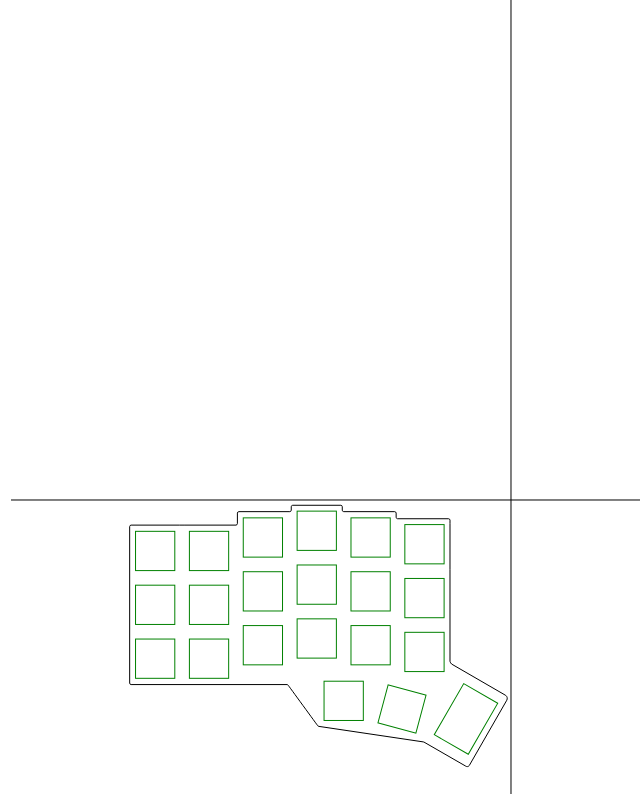
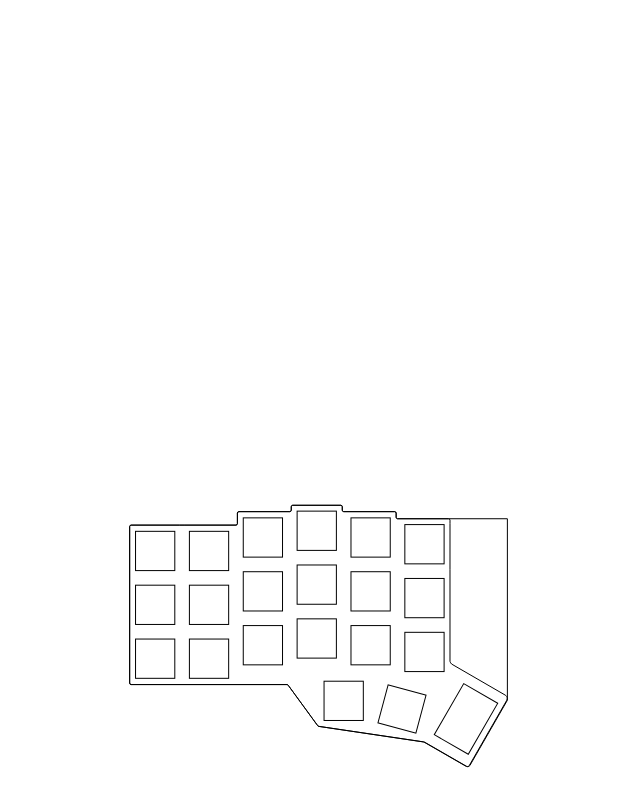
Before and after one commit to ollyhayes/Keyboard-presentation, a React (Create React App) app: page / in a window 1280 px wide. Shown: the whole page, without its empty margins (68-708 px from the left). Built offline with nearby package versions, Linux system fonts and the light colour scheme.

Commit message:
Path without the chip cutout

```diff
--- a/src/Keyboard.js
+++ b/src/Keyboard.js
@@ -51,6 +51,7 @@ export default function Keyboard() {
 		{ command: "v", args: [ 3.543 ] },
 		{ command: "c", args: [ 0, 0.783, 0.635, 1.418, 1.417, 1.418 ] },
 		{ command: "h", args: [ 51.028 ] },
+		// { command: "L", args: [ 0, 0 ] },
 		{ command: "c", args: [ 0.783, 0, 1.418, 0.635, 1.418, 1.417 ] },
 		{ command: "v", args: [ 4.253 ] },
 		{ command: "c", args: [ 0, 0.782, 0.634, 1.417, 1.417, 1.417 ] },
@@ -61,6 +62,45 @@ export default function Keyboard() {
 		{ command: "c", args: [ 0.232, 1.086, 0.808, 2.069, 1.641, 2.806 ] },
 		{ command: "l", args: [ 54.076, 31.287 ] },
 		{ command: "c", args: [ 1.495, 1.123, 1.954, 3.165, 1.085, 4.821 ] },
+		{ command: "l", args: [ -37.524, 65.31 ] },
+		{ command: "c", args: [ -0.013, 0.02, -0.027, 0.04, -0.041, 0.06, -0.788, 1.114, -2.331, 1.38, -3.445, 0.592 ] },
+		{ command: "l", args: [ -41.811, -24.066 ] },
+		{ command: "c", args: [ -0.258, -0.089, -0.524, -0.158, -0.794, -0.204 ] },
+		{ command: "L", args: [ -192.11, 226.398 ] },
+		{ command: "c", args: [ -0.367, -0.037, -0.713, -0.185, -0.993, -0.424 ] },
+		{ command: "C", args: [ -193.103, 225.974, -223.01, 184.986, -223, 185 ] }
+	]
+	const path2 = [
+		{ command: "m", args: [ -223, 185 ] },
+		{ command: "c", args: [ -0.266, -0.266, -0.626, -0.415, -1.002, -0.415 ] },
+		{ command: "h", args: [ -155.917 ] },
+		{ command: "c", args: [ -0.783, 0, -1.417, -0.635, -1.417, -1.418 ] },
+		{ command: "v", args: [ -156.625 ] },
+		{ command: "c", args: [ 0, -0.783, 0.634, -1.417, 1.417, -1.417 ] },
+		{ command: "h", args: [ 48.192, 5.67, 51.028 ] },
+		{ command: "c", args: [ 0.782, 0, 1.417, -0.635, 1.417, -1.418 ] },
+		{ command: "v", args: [ -10.631 ] },
+		{ command: "c", args: [ 0, -0.782, 0.634, -1.417, 1.417, -1.417 ] },
+		{ command: "H", args: [ -221.167 ] },
+		{ command: "c", args: [ 0.782, 0, 1.417, -0.635, 1.417, -1.418 ] },
+		{ command: "v", args: [ -3.543 ] },
+		{ command: "c", args: [ 0, -0.783, 0.635, -1.418, 1.418, -1.418 ] },
+		{ command: "H", args: [ -170.14 ] },
+		{ command: "c", args: [ 0.783, 0, 1.417, 0.635, 1.417, 1.418 ] },
+		{ command: "v", args: [ 3.543 ] },
+		{ command: "c", args: [ 0, 0.783, 0.635, 1.418, 1.417, 1.418 ] },
+		{ command: "h", args: [ 51.028 ] },
+		{ command: "c", args: [ 0.783, 0, 1.418, 0.635, 1.418, 1.417 ] },
+		{ command: "v", args: [ 4.253 ] },
+		{ command: "c", args: [ 0, 0.782, 0.634, 1.417, 1.417, 1.417 ] },
+		{ command: "h", args: [ 51.027 ] },
+		{ command: "l", args: [ 58.8, 0 ] },
+		// { command: "c", args: [ 0.783, 0, 1.418, 0.635, 1.418, 1.418 ] },
+		{ command: "v", args: [ 181.5 ] },
+		// { command: "L", args: [ -61.001000000000005, 69.757, -61, 161.296 ] },
+		// { command: "c", args: [ 0.232, 1.086, 0.808, 2.069, 1.641, 2.806 ] },
+		// { command: "l", args: [ 54.076, 31.287 ] },
+		// { command: "c", args: [ 1.495, 1.123, 1.954, 3.165, 1.085, 4.821 ] },
 		{ command: "l", args: [ -37.524, 65.31 ] },
 		{ command: "c", args: [ -0.013, 0.02, -0.027, 0.04, -0.041, 0.06, -0.788, 1.114, -2.331, 1.38, -3.445, 0.592 ] },
 		{ command: "l", args: [ -41.811, -24.066 ] },
@@ -105,15 +145,16 @@ export default function Keyboard() {
 		}
 	}
 
-	const pathString = path.reduce((pathString, {command, args}) => `${pathString}${command} ${args.join(' ')} `, '') + ' Z';
+	function createPath(path) {return path.reduce((pathString, {command, args}) => `${pathString}${command} ${args.join(' ')} `, '') + ' Z'};
 
 	return <svg className="keyboard" viewBox="-500 -500 1122.52 793.70135" height="793.70135" width="1122.52">
-		<path d={pathString}/>
+		<path d={createPath(path)}/>
+		<path d={createPath(path2)}/>
 		{
 			keys.map(({x, y, height, width, rotation, color}, index) =>
 				<rect
 					key={index}
-					stroke={color || 'green'}
+					stroke={color || 'black'}
 					transform={rotation && `rotate(${rotation}, ${x}, ${y})`}
 					x={x - width / 2}
 					y={y - height / 2}
@@ -121,7 +162,7 @@ export default function Keyboard() {
 					width={width}
 				/>)
 		}
-		<line x1="-1000" x2="1000"/>
-		<line y1="-1000" y2="1000"/>
+		{/* <line x1="-1000" x2="1000"/>
+		<line y1="-1000" y2="1000"/> */}
 	</svg>;
 }
```
